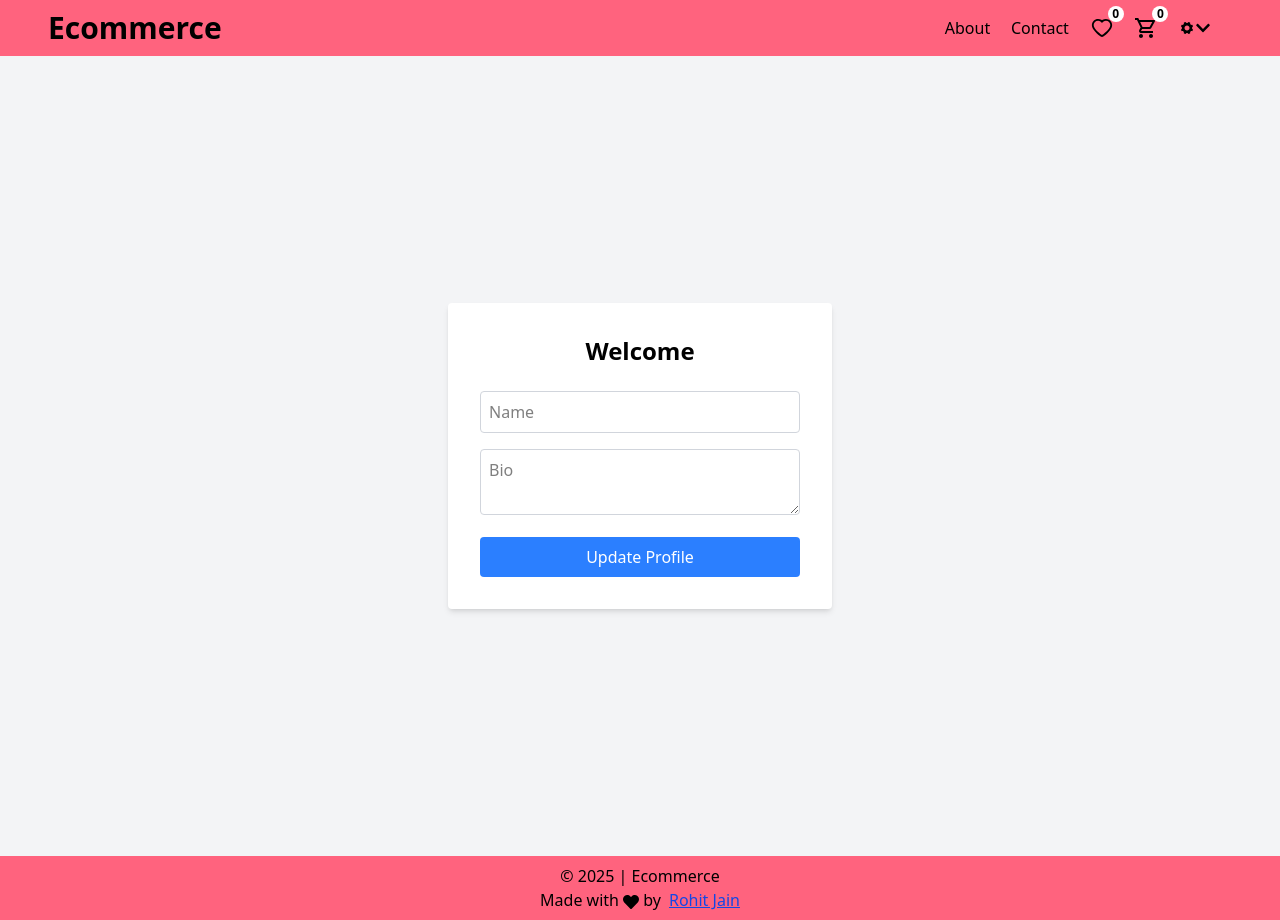
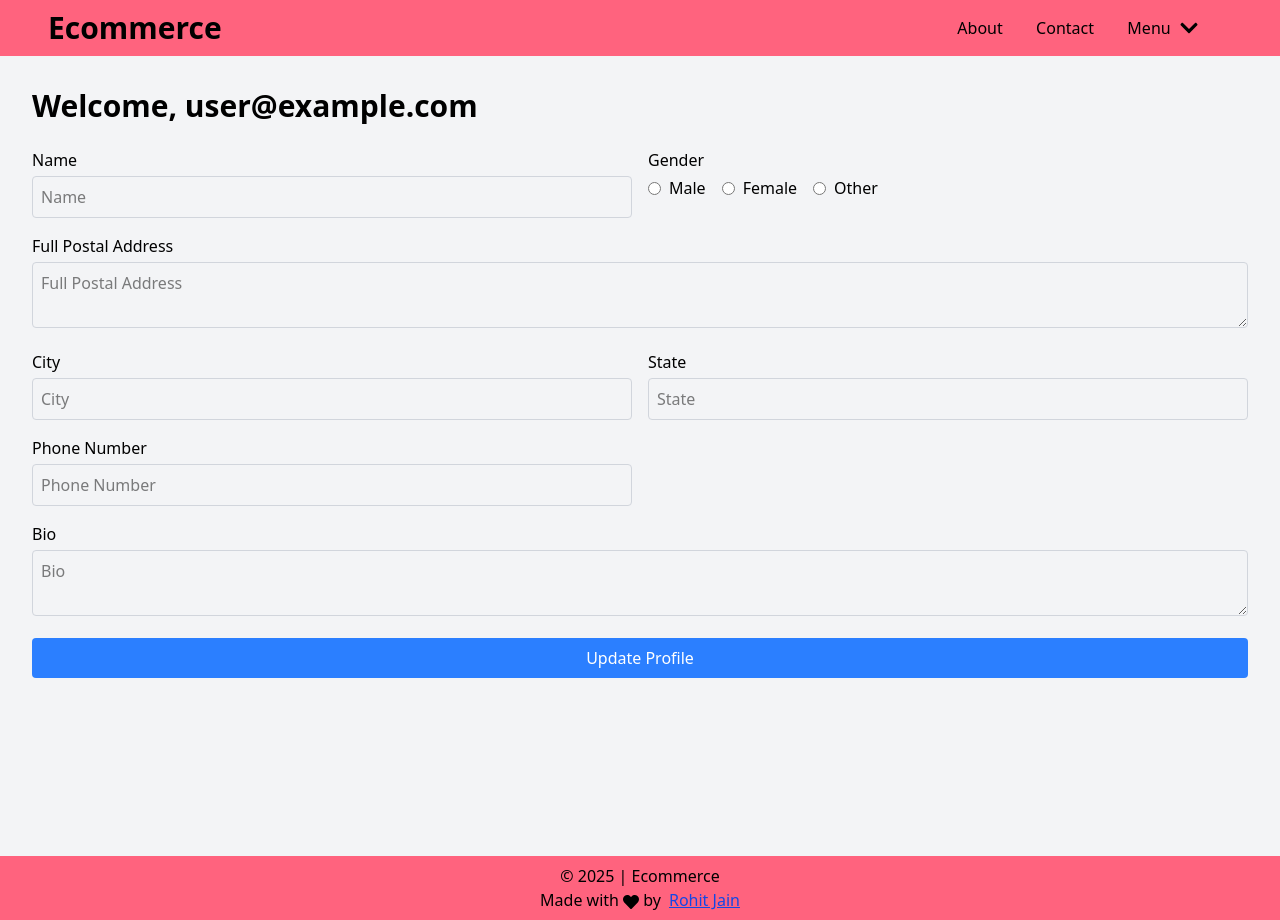
Before and after one commit to omkar-aher04/fs26-27-28, a React (Vite) app in the folder react/learnreact/: page /profile in a window 1280 px wide. Built offline with nearby package versions, Linux system fonts and the light colour scheme; no server answers; the database is empty; sample sign-in values are in the browser's storage.

Commit message:
styled dropdown

```diff
--- a/react/learnreact/src/fakestoreAPI/components/Header.jsx
+++ b/react/learnreact/src/fakestoreAPI/components/Header.jsx
@@ -1,25 +1,25 @@
-import { MdLogout, MdOutlineShoppingCart } from "react-icons/md";
+import { useState } from "react";
+import { MdOutlineShoppingCart, MdLogout } from "react-icons/md";
+import { AiOutlineHeart } from "react-icons/ai";
+import { BsFillPersonFill } from "react-icons/bs";
 import { FaChevronDown } from "react-icons/fa";
-import { IoIosSettings } from "react-icons/io";
-import { AiOutlineHeart } from "react-icons/ai";
-
-import { BsFillPersonFill } from "react-icons/bs";
 import { Link, useNavigate } from "react-router-dom";
 import { useCart } from "../contexts/CartContext";
 import { useAuth } from "../contexts/AuthContext";
 import { getAuth } from "firebase/auth";
 import app from "../firebase";
-import { useState } from "react";
+
 const auth = getAuth(app);
 
 function Header() {
   const navigate = useNavigate();
-  // const { cart } = useContext(cartContext);
+  const { user } = useAuth();
   const { cart } = useCart();
+  const [isDropdownOpen, setIsDropdownOpen] = useState(false);
 
-  // const {user} = useContext(AuthContext);
-  const { user } = useAuth();
-  const [dropdown, setDropdown] = useState(false);
+  const toggleDropdown = () => {
+    setIsDropdownOpen((prev) => !prev);
+  };
 
   function handleLogout() {
     auth.signOut();
@@ -34,62 +34,64 @@ function Header() {
         </h1>
         <ul className="flex items-center justify-evenly md:w-72">
           <li className="mr-5 cursor-pointer">
-            {/* <a href="/about">About</a> */}
             <Link to="/about">About</Link>
           </li>
           <li className="mr-5 cursor-pointer">
             <Link to="/contact">Contact</Link>
           </li>
-          <li className="mr-5 cursor-pointer relative flex">
-            <Link to="/wishlist">
-              <AiOutlineHeart title="Your Wishlist" className="text-2xl" />
-              <span className="absolute top-[-10px] right-[-10px] bg-white font-bold text-black rounded-full w-4 h-4 flex justify-center items-center text-xs">
+          {user ? (
+            <li className="mr-5 cursor-pointer relative">
+              <div onClick={toggleDropdown} className="flex items-center">
+                <span className="mr-2">Menu</span>
+                <FaChevronDown
+                  className={`text-xl transition-transform duration-300 ${
+                    isDropdownOpen ? "rotate-180" : "rotate-0"
+                  }`}
+                />
+              </div>
+              {isDropdownOpen && (
+                <ul className="absolute right-0 mt-2 bg-white shadow-md rounded w-40">
+                  <li className="p-2 hover:bg-gray-200">
+                    <Link to={user ? "/profile" : "/login"}>
+                      {user ? "Profile" : "Login"}
+                    </Link>
+                  </li>
+                  <li className="p-2 hover:bg-gray-200 relative">
+                    <Link to="/wishlist" className="flex items-center gap-2">
+                      Wishlist{" "}
+                      <p className="relative flex items-center">
+                        <AiOutlineHeart title="Your Wishlist" className="" />
+                        <span className="absolute top-[-10px] right-[-10px] bg-rose-400 font-bold text-black rounded-full w-4 h-4 flex justify-center items-center text-xs">
                           0
                         </span>
+                      </p>
                     </Link>
                   </li>
-          <li className="mr-5 cursor-pointer relative">
-            <Link to="/cart">
-              <MdOutlineShoppingCart title="Your Cart" className="text-2xl" />
-              <span className="absolute top-[-10px] right-[-10px] bg-white font-bold text-black rounded-full w-4 h-4 flex justify-center items-center text-xs">
+                  <li className="p-2 hover:bg-gray-200 relative">
+                    <Link to="/cart" className="flex items-center gap-2">
+                      Cart{" "}
+                      <p className="relative flex items-center">
+                        <MdOutlineShoppingCart title="Your Cart" className="" />
+                        <span className="absolute top-[-10px] right-[-10px] bg-rose-400 font-bold text-black rounded-full w-4 h-4 flex justify-center items-center text-xs">
                           {cart.length}
                         </span>
+                      </p>
                     </Link>
                   </li>
-          <li className="mr-5 cursor-pointer relative">
-            {user ? (
-              <>
-                <div
-                  className="flex items-center"
-                  onClick={() => setDropdown((prev) => !prev)}
-                >
-                  <IoIosSettings /> <FaChevronDown />
-                </div>
-                {dropdown && (
-                  <ul className="absolute bg-rose-400 w-28 top-8 z-50 right-0">
-                    <li>
-                      <Link to="/profile">Profile</Link>
-                    </li>
-                    <li>
-                      <Link to="/my-orders">My Orders</Link>
-                    </li>
-                    <li>
+                  <li className="p-2 hover:bg-gray-200 relative flex items-center gap-2">
+                    Logout{" "}
                     <button onClick={handleLogout}>
-                        <MdLogout title="Logout" className="text-2xl" />
+                      <MdLogout title="Logout" className="" />
                     </button>
                   </li>
                 </ul>
               )}
-              </>
+            </li>
           ) : (
-              // <button onClick={handleLogout}>
-              //   <MdLogout title="Logout" className="text-2xl" />
-              // </button>
-              <Link to="/login">
-                <BsFillPersonFill title="Your Account" className="text-2xl" />
-              </Link>
+            <li className="mr-5 cursor-pointer">
+              <Link to="/login">Login</Link>
+            </li>
           )}
-          </li>
         </ul>
       </header>
     </>
--- a/react/learnreact/src/fakestoreAPI/pages/Profile.jsx
+++ b/react/learnreact/src/fakestoreAPI/pages/Profile.jsx
@@ -1,28 +1,182 @@
+import { useState, useEffect } from "react";
+import { getFirestore, doc, getDoc, setDoc } from "firebase/firestore";
+import { useAuth } from "../contexts/AuthContext";
+
 function Profile() {
+  const { user } = useAuth();
+  const [details, setDetails] = useState({
+    name: "",
+    bio: "",
+    gender: "",
+    address: "",
+    city: "",
+    state: "",
+    phone: "",
+  });
+  const [isUpdating, setIsUpdating] = useState(false);
+
+  useEffect(() => {
+    const fetchUserData = async () => {
+      if (user) {
+        const db = getFirestore();
+        const userDoc = doc(db, "users", user.uid);
+        const userSnapshot = await getDoc(userDoc);
+        if (userSnapshot.exists()) {
+          setDetails(userSnapshot.data());
+        }
+      }
+    };
+
+    fetchUserData();
+  }, [user]);
+
+  const handleChange = (e) => {
+    const { name, value } = e.target;
+    setDetails((prev) => ({ ...prev, [name]: value }));
+  };
+
+  const handleSubmit = async (e) => {
+    e.preventDefault();
+    setIsUpdating(true);
+    const db = getFirestore();
+    try {
+      await setDoc(
+        doc(db, "users", user.uid),
+        {
+          ...details,
+          email: user.email,
+          updatedAt: new Date().toISOString(),
+        },
+        { merge: true }
+      );
+      console.log("Profile updated successfully");
+    } catch (error) {
+      console.error("Error updating profile:", error);
+    } finally {
+      setIsUpdating(false);
+    }
+  };
+
   return (
-    <div className="flex justify-center items-center h-screen bg-gray-100">
-      <div className="bg-white p-8 rounded shadow-md w-96">
-        <h1 className="text-2xl font-bold mb-6 text-center">Welcome</h1>
-        <form>
+    <div className="p-8 bg-gray-100 min-h-screen">
+      <h1 className="text-3xl font-bold mb-6">
+        Welcome, {details.name || user?.email}
+      </h1>
+      <form
+        onSubmit={handleSubmit}
+        className={`space-y-4 ${isUpdating ? "opacity-50 pointer-events-none" : ""}`}
+      >
+        <div className="grid grid-cols-1 md:grid-cols-2 gap-4">
+          <div>
+            <label className="block mb-1 font-medium">Name</label>
             <input
               type="text"
               name="name"
               placeholder="Name"
-            className="w-full p-2 mb-4 border border-gray-300 rounded"
+              value={details.name}
+              onChange={handleChange}
+              className="w-full p-2 border border-gray-300 rounded"
             />
+          </div>
+          <div>
+            <label className="block mb-1 font-medium">Gender</label>
+            <div className="flex items-center space-x-4">
+              <label className="flex items-center">
+                <input
+                  type="radio"
+                  name="gender"
+                  value="Male"
+                  checked={details.gender === "Male"}
+                  onChange={handleChange}
+                  className="mr-2"
+                />
+                Male
+              </label>
+              <label className="flex items-center">
+                <input
+                  type="radio"
+                  name="gender"
+                  value="Female"
+                  checked={details.gender === "Female"}
+                  onChange={handleChange}
+                  className="mr-2"
+                />
+                Female
+              </label>
+              <label className="flex items-center">
+                <input
+                  type="radio"
+                  name="gender"
+                  value="Other"
+                  checked={details.gender === "Other"}
+                  onChange={handleChange}
+                  className="mr-2"
+                />
+                Other
+              </label>
+            </div>
+          </div>
+          <div className="md:col-span-2">
+            <label className="block mb-1 font-medium">Full Postal Address</label>
+            <textarea
+              name="address"
+              placeholder="Full Postal Address"
+              value={details.address}
+              onChange={handleChange}
+              className="w-full p-2 border border-gray-300 rounded"
+            />
+          </div>
+          <div>
+            <label className="block mb-1 font-medium">City</label>
+            <input
+              type="text"
+              name="city"
+              placeholder="City"
+              value={details.city}
+              onChange={handleChange}
+              className="w-full p-2 border border-gray-300 rounded"
+            />
+          </div>
+          <div>
+            <label className="block mb-1 font-medium">State</label>
+            <input
+              type="text"
+              name="state"
+              placeholder="State"
+              value={details.state}
+              onChange={handleChange}
+              className="w-full p-2 border border-gray-300 rounded"
+            />
+          </div>
+          <div>
+            <label className="block mb-1 font-medium">Phone Number</label>
+            <input
+              type="text"
+              name="phone"
+              placeholder="Phone Number"
+              value={details.phone}
+              onChange={handleChange}
+              className="w-full p-2 border border-gray-300 rounded"
+            />
+          </div>
+        </div>
+        <div>
+          <label className="block mb-1 font-medium">Bio</label>
           <textarea
             name="bio"
             placeholder="Bio"
-            className="w-full p-2 mb-4 border border-gray-300 rounded"
+            value={details.bio}
+            onChange={handleChange}
+            className="w-full p-2 border border-gray-300 rounded"
           />
+        </div>
         <button
           type="submit"
           className="w-full bg-blue-500 text-white py-2 rounded hover:bg-blue-600"
         >
-            Update Profile
+          {isUpdating ? "Updating Profile" : "Update Profile"}
         </button>
       </form>
-      </div>
     </div>
   );
 }
```
Also changed, not shown: react/learnreact/src/fakestoreAPI/pages/Singleproduct.jsx (+26 -12 lines). Lines whose indentation alone changed are shown as unchanged.
